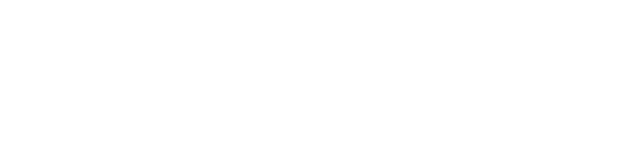
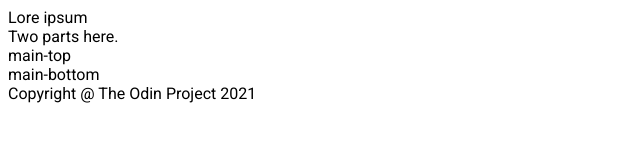
Before and after one commit to SabrinaWi/odin-lp, a plain HTML site: page index.html in a window 1280 px wide. Shown: the whole page, without its empty margins (0-640 px from the left). Drawn offline with Linux system fonts and the light colour scheme.

Commit message:
Set up fonts and main html structure
Import Roboto font and set up basic structure of the main page elements.

```diff
--- a/index.html
+++ b/index.html
@@ -2,9 +2,22 @@
 <html lang="en">
     <head>
         <meta charset="utf-8">
+        <link rel="stylesheet" href="style.css">
+        <link rel="preconnect" href="https://fonts.googleapis.com">
+        <link rel="preconnect" href="https://fonts.gstatic.com" crossorigin>
+        <link href="https://fonts.googleapis.com/css2?family=Roboto&display=swap" rel="stylesheet">
         <title>Landing Page Project</title>
     </head>
     <body>
+        <header>Lore ipsum</header>
+        <main>Two parts here.</main>
+            <div class="main-top">
+                main-top
+            </div>
+            <div class="main-bottom">
+                main-bottom
+            </div>
+        <footer>Copyright &#64; The Odin Project 2021</footer>
 
     </body>
 </html>
--- a/style.css
+++ b/style.css
@@ -1,3 +1,3 @@
 body {
-    font-family: Roboto, Arial, sans-serif;
+    font-family: 'Roboto', Arial, sans-serif;
 }
```
